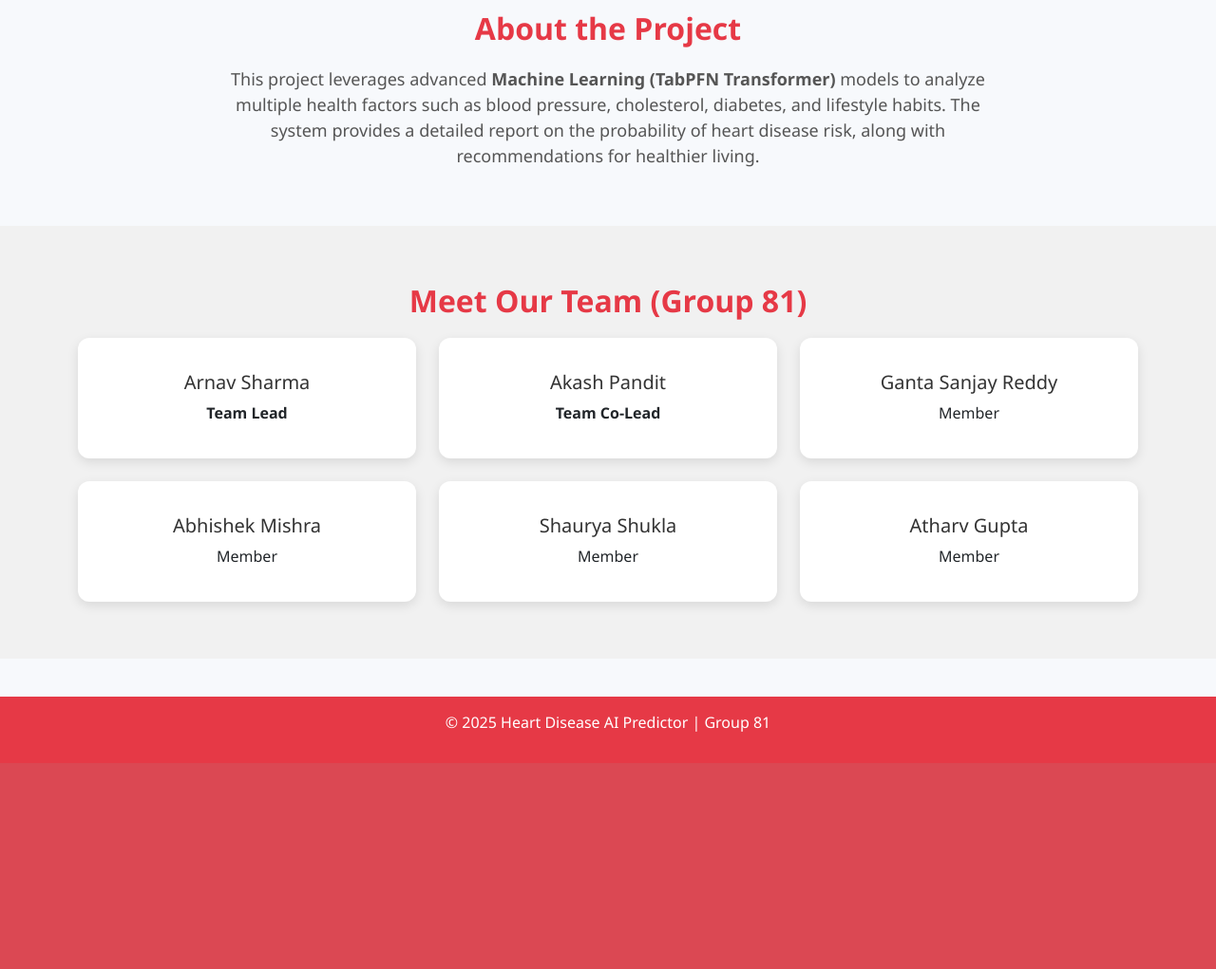
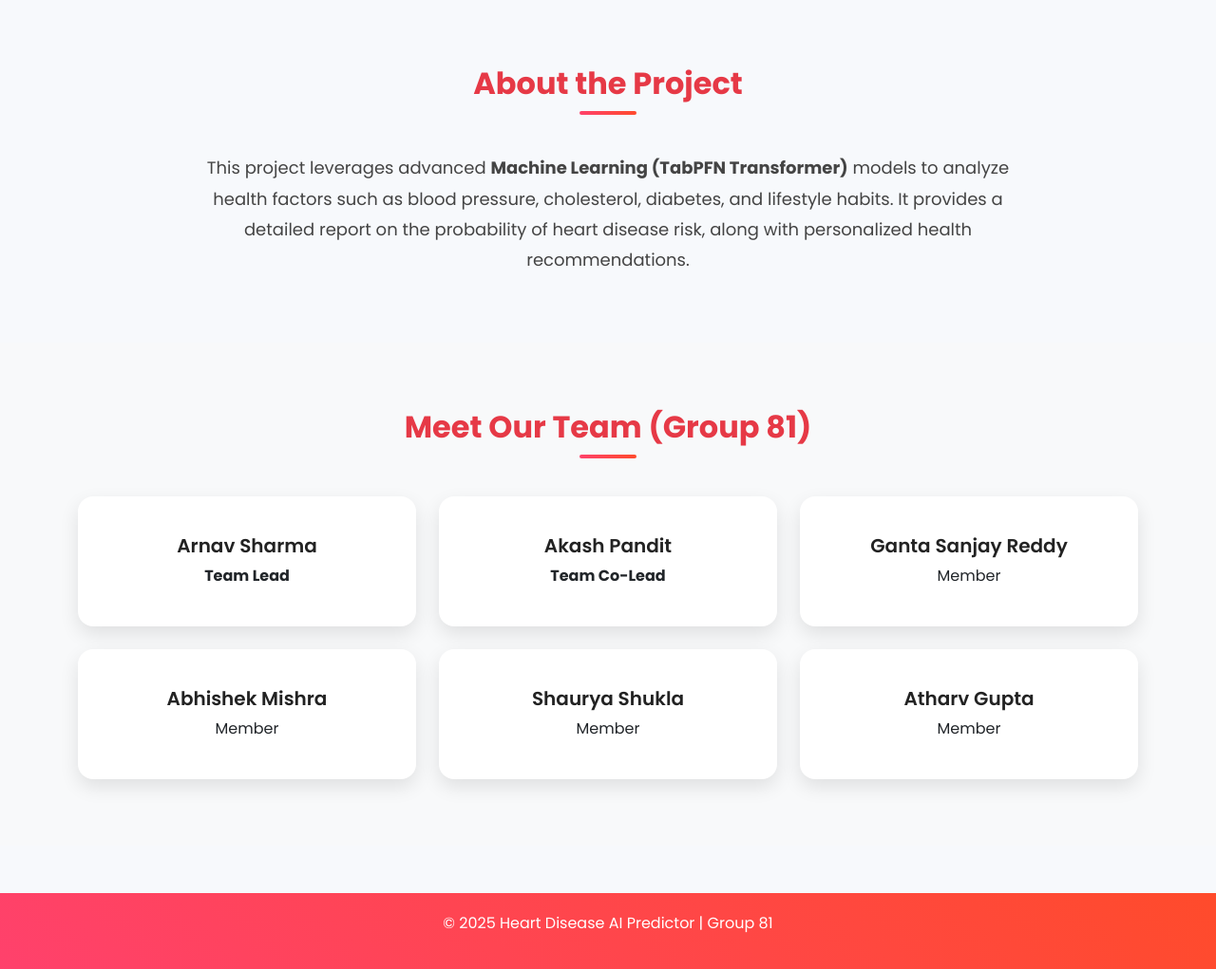
Before and after one commit to CartoonSketch/HDP-Project, a Flask app: page / in a window 1280 px wide. Shown: the part 524-1545 px from the top of the page at 95% size. Before the commit the page ends 1328 px from the top, so only its background shows below. Run offline with Flask 3, Linux system fonts and the light colour scheme.

Commit message:
Update index.html

```diff
--- a/templates/index.html
+++ b/templates/index.html
@@ -5,96 +5,151 @@
   <meta name="viewport" content="width=device-width, initial-scale=1.0">
   <title>Heart Disease AI Predictor</title>
   <link href="https://cdn.jsdelivr.net/npm/bootstrap@5.3.2/dist/css/bootstrap.min.css" rel="stylesheet">
+  <link href="https://fonts.googleapis.com/css2?family=Poppins:wght@400;600;700&display=swap" rel="stylesheet">
   <style>
     body {
+      font-family: 'Poppins', sans-serif;
       background-color: #f7f9fc;
-            font-family: 'Segoe UI', Tahoma, Geneva, Verdana, sans-serif;
+      scroll-behavior: smooth;
     }
+
+    /* Hero Section */
     .hero {
-            background: linear-gradient(rgba(230, 57, 70, 0.85), rgba(230, 57, 70, 0.85)),
-                        url("https://images.unsplash.com/photo-1588776814546-ec7bdc3f85aa?ixlib=rb-4.0.3&auto=format&fit=crop&w=1350&q=80");
+      background: linear-gradient(rgba(230, 57, 70, 0.75), rgba(41, 98, 255, 0.75)),
+                  url("https://images.unsplash.com/photo-1588776814546-ec7bdc3f85aa?auto=format&fit=crop&w=1500&q=80");
       background-size: cover;
       background-position: center;
       color: white;
       text-align: center;
-            padding: 120px 20px;
+      padding: 140px 20px;
+      position: relative;
+      overflow: hidden;
     }
+
     .hero h1 {
-            font-size: 3rem;
-            font-weight: bold;
+      font-size: 3.5rem;
+      font-weight: 700;
+      animation: fadeInDown 1s ease;
     }
+
     .hero p {
       font-size: 1.2rem;
       margin-top: 15px;
+      animation: fadeInUp 1s ease;
     }
+
+    /* Button Styling */
     .btn-start {
       margin-top: 30px;
-            background-color: #fff;
-            color: #e63946;
-            font-weight: bold;
-            border-radius: 8px;
-            padding: 15px 40px;
+      background: linear-gradient(45deg, #ff416c, #ff4b2b);
+      border: none;
+      color: #fff;
+      font-weight: 600;
+      border-radius: 50px;
+      padding: 15px 45px;
       font-size: 18px;
+      transition: all 0.4s ease;
+      box-shadow: 0 4px 15px rgba(0,0,0,0.2);
     }
+
     .btn-start:hover {
-            background-color: #f1f1f1;
-            color: #d62828;
+      background: linear-gradient(45deg, #ff4b2b, #ff416c);
+      transform: translateY(-3px) scale(1.05);
+      box-shadow: 0 6px 20px rgba(0,0,0,0.3);
     }
+
+    /* Section Styling */
     .section {
-            padding: 60px 20px;
+      padding: 70px 20px;
     }
+
     .section h2 {
       color: #e63946;
-            margin-bottom: 20px;
+      margin-bottom: 40px;
       text-align: center;
-            font-weight: bold;
+      font-weight: 700;
+      position: relative;
     }
+
+    .section h2::after {
+      content: '';
+      width: 60px;
+      height: 4px;
+      background: linear-gradient(45deg, #ff416c, #ff4b2b);
+      display: block;
+      margin: 10px auto 0;
+      border-radius: 2px;
+    }
+
+    /* Team Cards */
     .team-card {
       border: none;
-            border-radius: 12px;
-            box-shadow: 0px 4px 12px rgba(0,0,0,0.1);
-            padding: 20px;
-            transition: transform 0.3s;
+      border-radius: 16px;
+      box-shadow: 0px 8px 20px rgba(0,0,0,0.1);
+      padding: 25px;
+      transition: all 0.3s ease;
       background-color: #fff;
       text-align: center;
+      animation: fadeInUp 1s ease;
     }
+
     .team-card:hover {
-            transform: translateY(-8px);
+      transform: translateY(-8px) scale(1.03);
+      box-shadow: 0px 12px 30px rgba(0,0,0,0.15);
     }
+
     .team-card h5 {
-            color: #333;
+      color: #222;
       margin-top: 15px;
+      font-weight: 600;
     }
+
+    /* Footer */
     .footer {
-            background-color: #e63946;
+      background: linear-gradient(45deg, #ff416c, #ff4b2b);
       color: white;
       text-align: center;
-            padding: 15px;
-            margin-top: 40px;
+      padding: 20px;
+      margin-top: 50px;
+      font-weight: 500;
+    }
+
+    /* Animations */
+    @keyframes fadeInDown {
+      from { opacity: 0; transform: translateY(-30px); }
+      to { opacity: 1; transform: translateY(0); }
+    }
+
+    @keyframes fadeInUp {
+      from { opacity: 0; transform: translateY(30px); }
+      to { opacity: 1; transform: translateY(0); }
     }
   </style>
 </head>
 <body>
 
+  <!-- Hero Section -->
   <div class="hero">
     <h1>Heart Disease AI Predictor</h1>
-        <p>AI-powered health risk assessment tool that predicts your chances of having heart disease<br>
+    <p>AI-powered health risk assessment tool that predicts your chances of heart disease<br>
        based on key health and lifestyle factors.</p>
-        <a href="{{ url_for('predict') }}" class="btn btn-start">Start Prediction</a>
+    <a href="{{ url_for('predict') }}" class="btn btn-start">🚀 Start Prediction</a>
   </div>
 
+  <!-- About Section -->
   <div class="section">
     <h2>About the Project</h2>
     <div class="container">
-            <p class="text-center" style="max-width: 800px; margin: auto; font-size: 18px; color: #555;">
-                This project leverages advanced <b>Machine Learning (TabPFN Transformer)</b> models to analyze multiple health factors
-                such as blood pressure, cholesterol, diabetes, and lifestyle habits. The system provides a detailed report on
-                the probability of heart disease risk, along with recommendations for healthier living.
+      <p class="text-center" style="max-width: 850px; margin: auto; font-size: 18px; color: #444; line-height: 1.8;">
+        This project leverages advanced <b>Machine Learning (TabPFN Transformer)</b> models to analyze health factors
+        such as blood pressure, cholesterol, diabetes, and lifestyle habits. It provides a detailed report on the probability
+        of heart disease risk, along with personalized health recommendations.
       </p>
     </div>
   </div>
 
-    <div class="section" style="background-color: #f1f1f1;">
+  <!-- Team Section -->
+  <div class="section" style="background-color: #f8f9fa;">
     <h2>Meet Our Team (Group 81)</h2>
     <div class="container">
       <div class="row g-4">
@@ -138,6 +193,7 @@
     </div>
   </div>
 
+  <!-- Footer -->
   <div class="footer">
     <p>&copy; 2025 Heart Disease AI Predictor | Group 81</p>
   </div>
```
Lines whose indentation alone changed are shown as unchanged.
